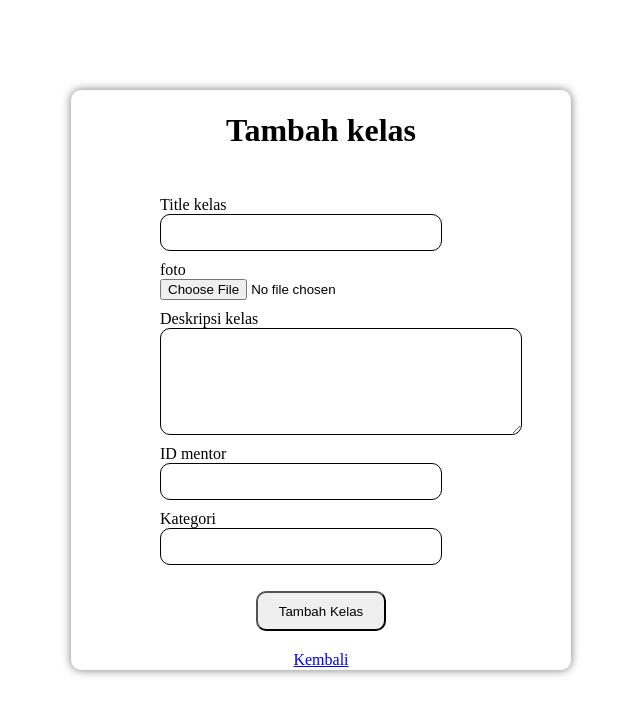
After one commit to AdityaWijayanto19/Dadproject, a PHP site: page /admin/addClasses.php in a window 1280 px wide. The commit adds this page. Shown: the top 715 px of the page, without its empty margins (319-959 px from the left). Run offline with PHP 8.4, Linux system fonts and the light colour scheme; some libraries are stand-ins or nearby versions.

Commit message:
bikin crud manage kelas

```diff
--- /dev/null
+++ b/admin/addClasses.php
@@ -0,0 +1,142 @@
+<?php
+require '../koneksi/koneksi.php';
+
+$alert = "";
+if (isset($_POST['submit'])) {
+
+    if (tambah($_POST) > 0) {
+        $alert = "
+<script>
+    Swal.fire({
+        title: 'Berhasil!',
+        text: 'data telah berhasi ditambahkan.',
+        icon: 'success',
+        confirmButtonText: 'OK'
+    }).then(() => {
+        window.location.href = 'manageClasses.php'; //berpindah kehalaman lain
+    });
+</script>";
+    } else {
+        $alert = "
+<script>
+    Swal.fire({
+        title: 'Gagal!',
+        text: 'gagal saat menambahkan data.',
+        icon: 'error',
+        confirmButtonText: 'Coba Lagi'
+    });
+</script>";
+    }
+}
+
+
+?>
+
+<!DOCTYPE html>
+<html lang="en">
+
+<head>
+    <meta charset="UTF-8">
+    <meta name="viewport" content="width=device-width, initial-scale=1.0">
+    <title>Document</title>
+    <script src="https://cdn.jsdelivr.net/npm/sweetalert2@11"></script>
+</head>
+
+<style>
+    .form {
+        display: flex;
+        justify-content: center;
+        align-items: center;
+        margin-top: 90px;
+    }
+
+    .bungkus {
+        height: 580px;
+        width: 500px;
+        display: flex;
+        flex-direction: column;
+        justify-content: center;
+        align-items: center;
+        border-radius: 10px;
+        border: none;
+        box-shadow: 0 0 10px rgba(0, 0, 0, 0.53);
+    }
+
+    ul {
+        margin-left: 0;
+        list-style-type: none;
+    }
+
+    li {
+        margin: 10px;
+        display: flex;
+        flex-direction: column;
+    }
+
+    .label {
+        width: 250px;
+        height: 5px;
+        padding: 15px;
+        border: 1px solid black;
+        border-radius: 10px;
+    }
+
+    .desc{
+        height: 95px;
+        padding: 5px;
+        width: 350px;
+        border-radius: 10px;
+        border: 1px solid black;
+        text-align: start;
+    }
+
+    button {
+        height: 40px;
+        width: 130px;
+        border-radius: 10px;
+        margin-bottom: 20px;
+    }
+</style>
+
+<body>
+
+    <?= $alert ?>
+
+    <form class="form" action="" method="POST" enctype="multipart/form-data">
+        <div class="bungkus">
+            <h1>Tambah kelas</h1>
+
+            <ul>
+                <li>
+                    <label for="title">Title kelas</label>
+                    <input class="label" type="text" name="title" id="title" required>
+                </li>
+
+                <li>
+                    <label for="foto">foto</label>
+                    <input class="foto" type="file" name="foto" id="foto" required>
+                </li>
+
+                <li>
+                    <label for="desc">Deskripsi kelas</label>
+                    <textarea class="desc" type="text" name="desc" id="desc" required></textarea>
+                </li>
+
+                <li>
+                    <label for="mentor">ID mentor</label>
+                    <input class="label" type="text" name="mentor" id="mentor" required>
+                </li>
+
+                <li>
+                    <label for="kategori">Kategori</label>
+                    <input class="label" type="text" name="kategori" id="kategori" required>
+                </li>
+            </ul>
+            <button type="submit" name="submit">Tambah Kelas</button>
+            <a href="manageClasses.php">Kembali</a>
+        </div>
+    </form>
+
+</body>
+
+</html>
--- a/koneksi/koneksi.php
+++ b/koneksi/koneksi.php
@@ -24,3 +24,69 @@ function query($query)
 
     return $rows;
 }
+
+function tambah($data){
+    global $conn;
+
+    $title = htmlspecialchars($data['title']);
+    $desc = htmlspecialchars($data['desc']);
+    $mentor = htmlspecialchars($data['mentor']);
+    $kategori = htmlspecialchars($data['kategori']);
+
+    $lokasi_file = $_FILES['foto']['tmp_name'];
+    $nama_file = $_FILES['foto']['name'];
+    $size_file = $_FILES['foto']['size'];
+    $direktori = '../picture/' . $nama_file;
+
+    if(move_uploaded_file($lokasi_file,$direktori)){
+        $query = "INSERT INTO kelas VALUES
+        ('','$title','$nama_file','$desc','$mentor','$kategori')";
+
+        mysqli_query($conn,$query);
+    }
+
+    return mysqli_affected_rows($conn);
+
+}
+
+function hapus($id){
+    global $conn;
+
+    $query = mysqli_query($conn,"SELECT `foto` FROM kelas WHERE kelas_id = $id" );
+    $data = mysqli_fetch_assoc($query);
+    $foto = $data["foto"];
+
+    if(file_exists("../picture/" . $foto )){
+        unlink("../picture/" . $foto);
+    }
+
+    mysqli_query($conn,"DELETE FROM `kelas` WHERE kelas_id = $id ");
+
+    return mysqli_affected_rows($conn);
+}
+
+function edit($edit,$id){
+    global $conn;
+
+    $title = htmlspecialchars($edit['title']);
+    $desc = htmlspecialchars($edit['desc']);
+    $mentor = htmlspecialchars($edit['mentor']);
+    $kategori = htmlspecialchars($edit['kategori']);
+
+    $lokasi_file = $_FILES['foto']['tmp_name'];
+    $nama_file = $_FILES['foto']['name'];
+    $size_file = $_FILES['foto']['size'];
+    $direktori = '../picture/' . $nama_file;
+
+    $query = "UPDATE kelas SET
+                `title_kelas` = '$title',
+                `foto` = '$nama_file',
+                `desk_kelas` = '$desc',
+                `mentor_id` = '$mentor',
+                `kategori` = '$kategori'
+                WHERE kelas_id = $id";
+
+    mysqli_query($conn,$query);
+
+    return mysqli_affected_rows($conn);
+}
```
Also changed, not shown: admin/editKelas.php (added, +143 -0 lines), admin/hapusKelas.php (added, +46 -0 lines), admin/manageClasses.php (+27 -5 lines).
